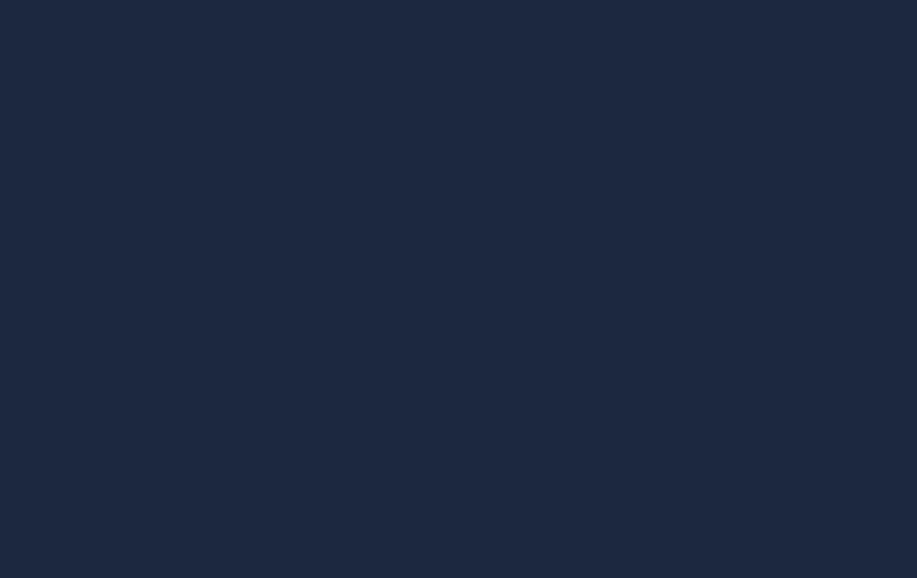
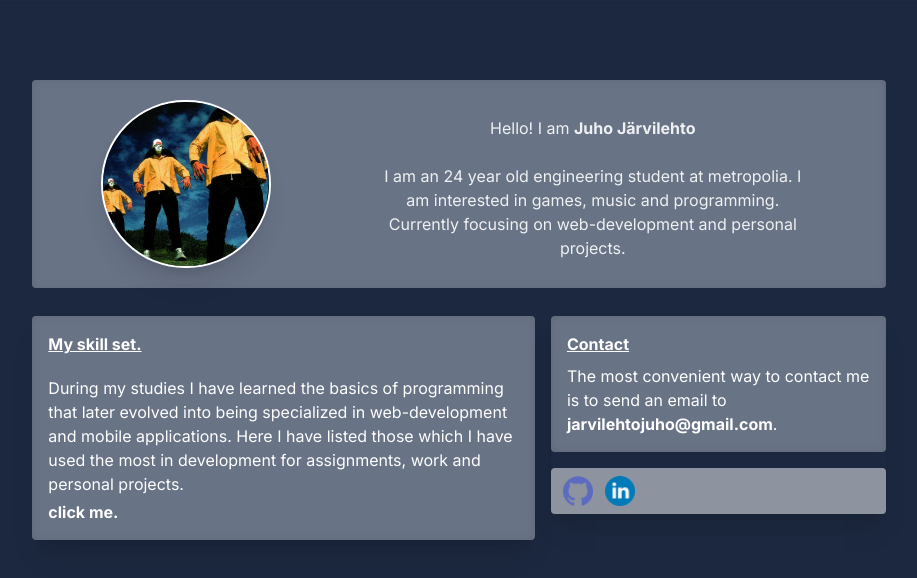
Before and after one commit to jarvilehto/jarvilehto.github.io, a Next.js app in the folder jarvilehto-app/: page / in a window 1280 px wide. Shown: the top 578 px of the page, without its empty margins (181-1098 px from the left). Built offline with nearby package versions, Linux system fonts and the light colour scheme.

Commit message:
Created base layout for desktop. WIP: UI changes

```diff
--- a/jarvilehto-app/app/page.tsx
+++ b/jarvilehto-app/app/page.tsx
@@ -11,8 +11,8 @@ export default function Home() {
 
   return (
     <main className="min-h-screen w-full backdrop-blur-sm bg-blue-300/10 pb-6">
+      {/*Mobile Stuff*/}
       <div className="flex flex-col items-center lg:hidden">
-        {/*Mobile view.*/}
         <div
           id="Header"
           className="w-11/12 flex justify-center  p-10 mt-3 rounded"
@@ -146,33 +146,142 @@ export default function Home() {
         </div>
       </div>
 
-      {/*
-        Desktop Stuff
-        <div className=" md:w-4/6 sm:w-full">
-        <div className="flex h-1/6 shrink-0 items-center justify-between md:rounded-lg bg-blue-500 p-4 md:mt-8 sm:rounded-none mb-8">
+      {/*Desktop Stuff*/}
+      <div className="flex flex-col items-center justify-center lg:block hidden pt-20">
+        <div
+          id="Header"
+          className="max-w-6xl flex justify-center  mx-auto rounded w-8/12 rounded bg-white/30 backdrop-blur-sm p-3"
+        >
+          <div className="flex flex-row w-full justify-around items-center p-2">
+            <div className="">
               <Image
                 src="/patrol.jpg"
-            width={150}
-            height={150}
-            className="rounded-full ml-10"
+                width={170}
+                height={170}
+                className="rounded-full border-white border-2 shadow-xl"
                 alt="A picture of buckethead used as a placeholder for the meanwhile"
               />
-          <div className="mr-9">
-            <h1>Juho Järvilehto</h1>
-            <p>Programmer</p>
+            </div>
+            <div className=" text-white/90  text-center p-2 max-w-md">
+              <h1 className="pt-2">
+                Hello! I am <strong>Juho Järvilehto</strong>
+              </h1>
+              <br />
+              <p className="">
+                I am an 24 year old engineering student at metropolia. I am
+                interested in games, music and programming. <br />
+                Currently focusing on web-development and personal projects.
+              </p>
             </div>
           </div>
+        </div>
+        <div className="max-w-6xl w-4/6 flex  flex-row pt-7 justify-center m-auto">
+          <div
+            onClick={changeCard}
+            className=" w-1/2 mb-5  p-4 rounded bg-white/30 backdrop-blur-sm text-white shadow-xl sm:w-3/5 sm:mr-2 sm:mb-0
+             transition ease-in-out delay-150 bg-blue-500 hover:-translate-y-1 hover:scale-105 hover:bg-indigo-500 duration-300 ..."
+          >
+            {!skill && (
+              <>
+                <h1 className="font-bold underline mb-5">My skill set.</h1>
+                <p>
+                  During my studies I have learned the basics of programming
+                  that later evolved into being specialized in web-development
+                  and mobile applications. Here I have listed those which I have
+                  used the most in development for assignments, work and
+                  personal projects.
+                </p>
+                <p className="mt-1 font-bold">click me.</p>
+              </>
+            )}
 
-        <div className="flex items-center  bg-slate-800 p-24 mb-8">
-          <div></div>
-          <div></div>
+            {skill && (
+              <>
+                <div>
+                  <div
+                    id="class-table"
+                    className=" flex-none min-w-full px-4 sm:px-6 md:px-0 overflow-hidden lg:overflow-auto scrollbar:!w-1.5 scrollbar:!h-1.5 scrollbar:bg-transparent scrollbar-track:!bg-slate-100 scrollbar-thumb:!rounded scrollbar-thumb:!bg-slate-300 scrollbar-track:!rounded dark:scrollbar-track:!bg-slate-500/[0.16] dark:scrollbar-thumb:!bg-slate-500/50"
+                  >
+                    <table className="w-full border-collapse text-left">
+                      <thead className="border-b mb-4">
+                        <tr>
+                          <th className="leading-6 font-semibold text-white">
+                            <div className=" py-2">language</div>
+                          </th>
+                          <th className="leading-6 font-semibold text-white">
+                            <div className="py-2">skill</div>
+                          </th>
+                        </tr>
+                      </thead>
+                      <tbody className="align-baseline">
+                        <tr className="">
+                          <td className="font-mono">JavaScript</td>
+                          <td className="font-mono">My ultimate ability</td>
+                        </tr>
+                        <tr>
+                          <td className="font-mono">React</td>
+                          <td className="font-mono">Intermediate</td>
+                        </tr>
+                        <tr>
+                          <td className="font-mono">Java/kotlin</td>
+                          <td className="font-mono">Intermediate</td>
+                        </tr>
+                        <tr>
+                          <td className="font-mono">Node</td>
+                          <td className="font-mono">Intermediate</td>
+                        </tr>
+                        <tr>
+                          <td className="font-mono">MySQL</td>
+                          <td className="font-mono">Intermediate</td>
+                        </tr>
+                        <tr>
+                          <td className="font-mono">Wordpress</td>
+                          <td className="font-mono">Intermediate</td>
+                        </tr>
+                        <tr>
+                          <td className="font-mono">php</td>
+                          <td className="font-mono ">familiar</td>
+                        </tr>
+                      </tbody>
+                      <p className="mt-2">and many more...</p>
+                    </table>
                   </div>
+                </div>
+              </>
+            )}
+          </div>
+          <div className=" h-5/5  justify-between text-white shadow-xl flex sm:w-2/5 sm:ml-2 flex-col sm:h-4/5">
+            <div className="flex flex-col rounded bg-white/30 backdrop-blur-sm p-4 rounded w-full">
+              <div className="h-auto">
+                <h1 className="font-bold underline mb-2">Contact</h1>
+                <p>
+                  The most convenient way to contact me is to send an email to
+                  <strong> jarvilehtojuho@gmail.com</strong>.
+                </p>
+              </div>
+            </div>
+            <div className="bg-white/50 rounded p-2 mt-4 flex flex-row w-full justify-start">
+              <a href="https://github.com/jarvilehto" target="_blank">
+                <Image
+                  src={"/github.png"}
+                  width={30}
+                  height={30}
+                  className="ml-1 hover:scale-110"
+                  alt="A small github Logo"
+                />
+              </a>
 
-        <div className="flex items-center  bg-slate-800 p-24">
-          <div></div>
-          <div></div>
+              <Image
+                src={"/linkedin.png"}
+                width={30}
+                height={30}
+                className=" ml-3 color-grey"
+                alt="A small github Logo"
+              />
             </div>
-      </div>*/}
+          </div>
+        </div>
+      </div>
     </main>
   );
 }
```
Lines whose indentation alone changed are shown as unchanged.
